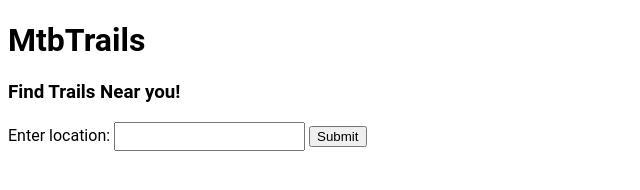
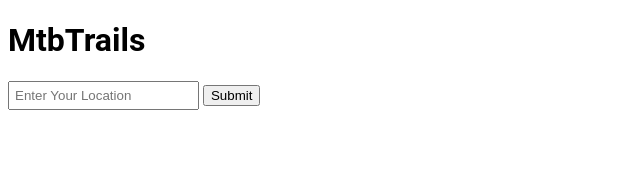
Before and after one commit to RyanBeaudoin/mtbTrails, a plain HTML site: page index.html in a window 1280 px wide. Shown: the whole page, without its empty margins (0-640 px from the left). Drawn offline with nearby package versions, Linux system fonts and the light colour scheme.

Commit message:
Update index.html

```diff
--- a/index.html
+++ b/index.html
@@ -11,11 +11,9 @@
 <body>
   <main role="main" class="container">
     <form id="search-form initial">
-        <h1>MtbTrails</h1>
-        <h3>Find Trails Near you!</h3>
-        <label for="breed">Enter location: </label>
-        <input type="text" id="user-input" name="user-input"  class="input" required>
-        <input type="submit" value="Submit" id="submit" class="btn submitBtn">
+      <h1 id='title'>MtbTrails</h1>
+      <input type="text" id="user-input" name="user-input"  class="input" placeholder="Enter Your Location" required>
+      <input type="submit" value="Submit" id="submit" class="btn submitBtn">
     </form>
     <section class="results hidden">
       <ul id="results-list">
```
